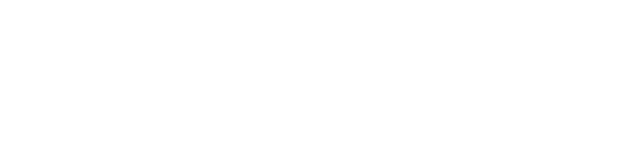
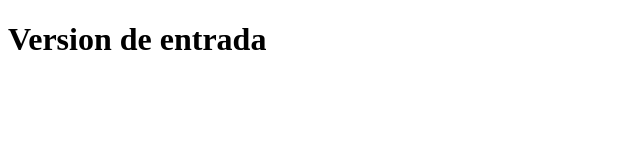
Before and after one commit to SkyDrow1455/taller, a plain HTML site: page index.html in a window 1280 px wide. Shown: the whole page, without its empty margins (0-640 px from the left). Drawn offline with Linux system fonts and the light colour scheme.

Commit message:
Version Entrada

```diff
--- a/index.html
+++ b/index.html
@@ -7,5 +7,7 @@
 </head>
 <body>
 
+    <h1>Version de entrada</h1>
+
 </body>
 </html>
```
